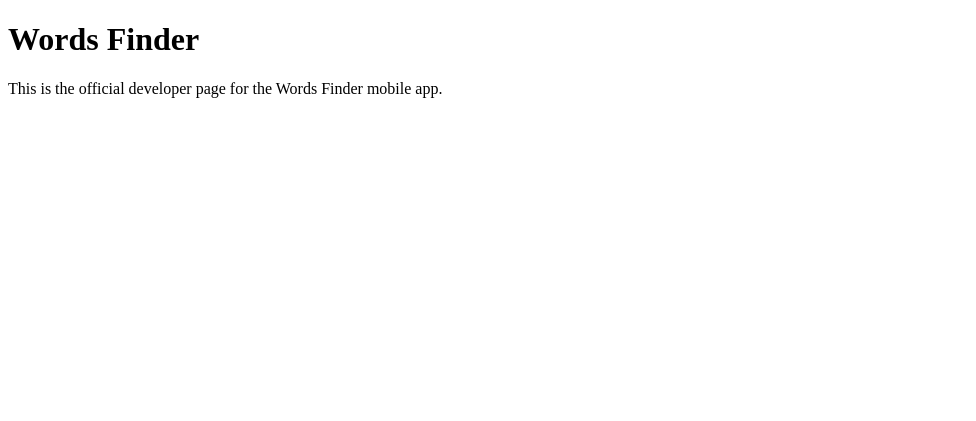
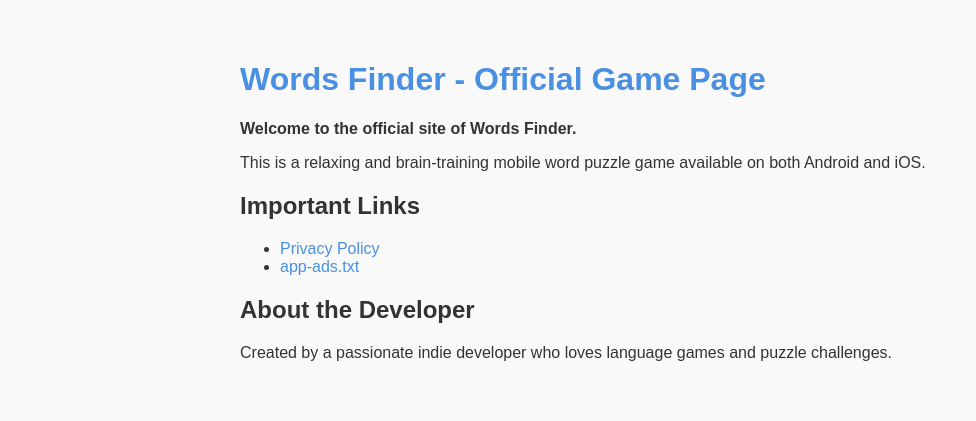
Before and after one commit to padex5/padex5.github.io, a plain HTML site: page index.html in a window 1280 px wide. Shown: the whole page, without its empty margins (0-976 px from the left). Drawn offline with Linux system fonts and the light colour scheme.

Commit message:
Update index.html

```diff
--- a/index.html
+++ b/index.html
@@ -1,12 +1,39 @@
 <!DOCTYPE html>
 <html lang="en">
 <head>
-  <meta charset="UTF-8" />
-  <meta name="viewport" content="width=device-width, initial-scale=1.0"/>
-  <title>Words Finder</title>
+  <meta charset="UTF-8">
+  <meta name="viewport" content="width=device-width, initial-scale=1">
+  <title>Words Finder - Official Site</title>
+  <style>
+    body {
+      font-family: Arial, sans-serif;
+      max-width: 800px;
+      margin: auto;
+      padding: 40px;
+      background-color: #f9f9f9;
+      color: #333;
+    }
+    h1 {
+      color: #4A90E2;
+    }
+    a {
+      color: #4A90E2;
+      text-decoration: none;
+    }
+  </style>
 </head>
 <body>
-  <h1>Words Finder</h1>
-  <p>This is the official developer page for the Words Finder mobile app.</p>
+  <h1>Words Finder - Official Game Page</h1>
+  <p><strong>Welcome to the official site of Words Finder.</strong></p>
+  <p>This is a relaxing and brain-training mobile word puzzle game available on both Android and iOS.</p>
+
+  <h2>Important Links</h2>
+  <ul>
+    <li><a href="https://sites.google.com/view/wordsfinderapp/privacy-policy" target="_blank">Privacy Policy</a></li>
+    <li><a href="/app-ads.txt" target="_blank">app-ads.txt</a></li>
+  </ul>
+
+  <h2>About the Developer</h2>
+  <p>Created by a passionate indie developer who loves language games and puzzle challenges.</p>
 </body>
 </html>
```
